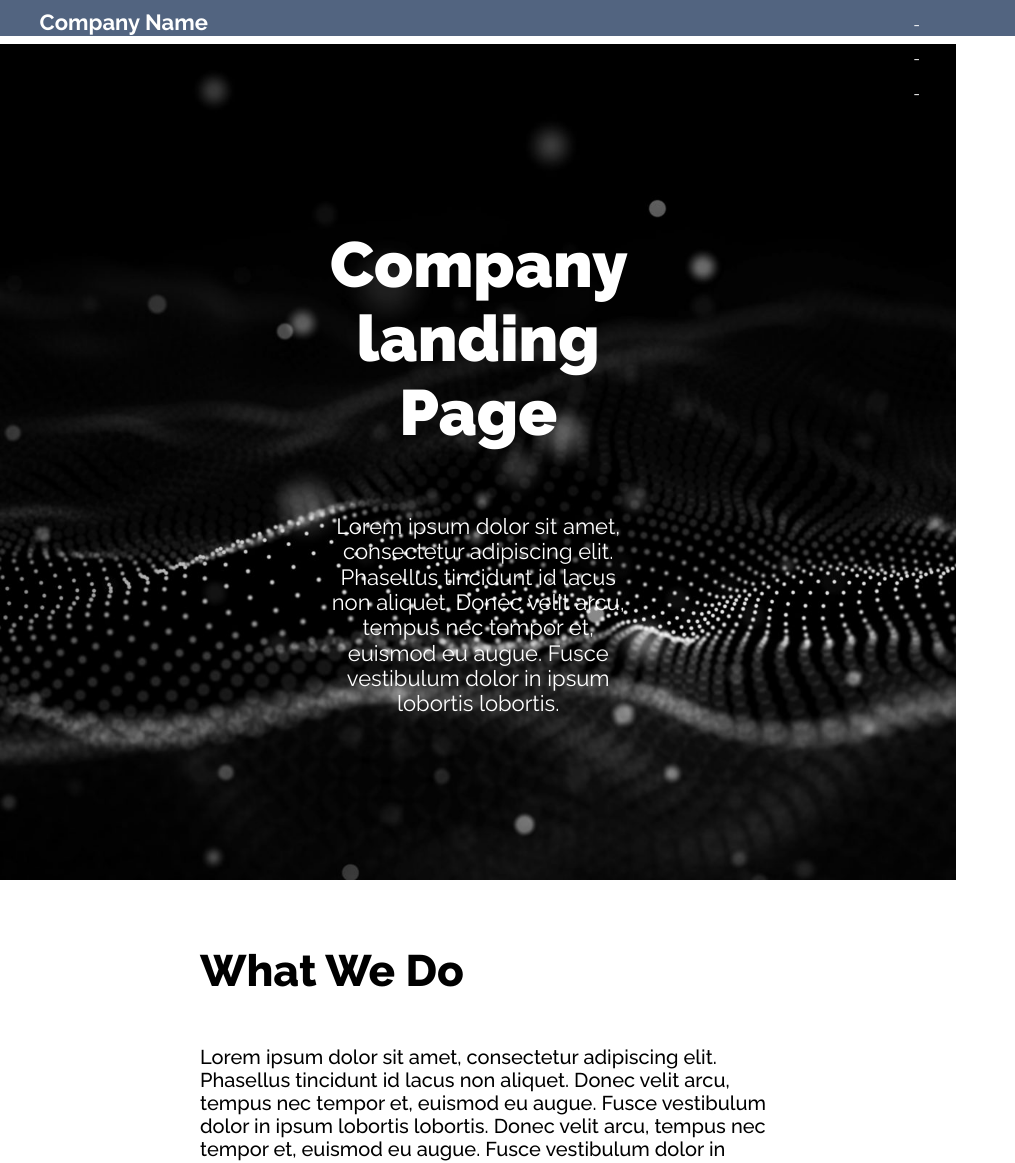
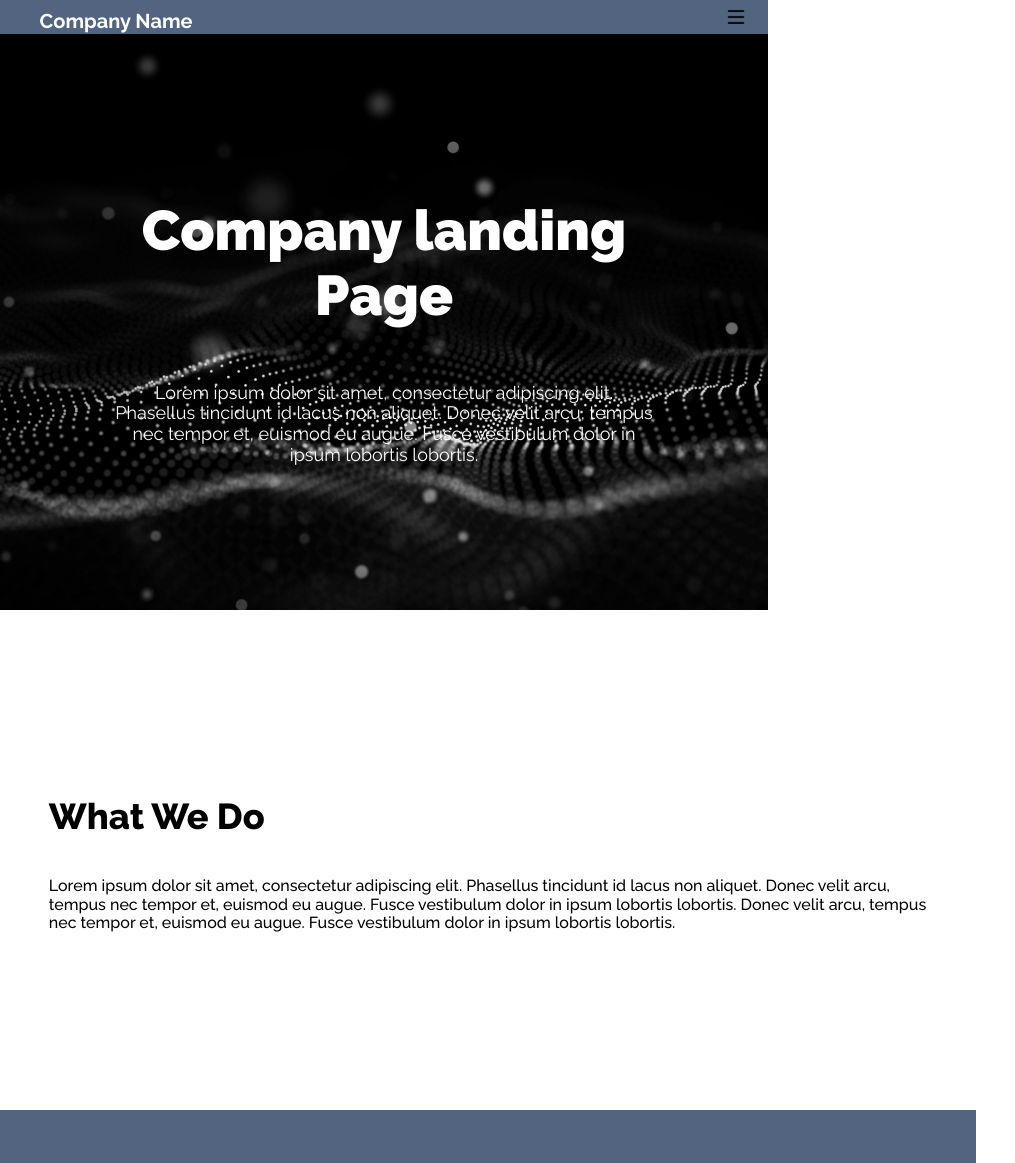
Before and after one commit to heorhi-bel/company_name, a plain HTML site: page index.html in a window 768 px wide. Shown: the top 1163 px of the page, 1015 px wide, since content can reach past the window. Drawn offline with nearby package versions, Linux system fonts and the light colour scheme.

Commit message:
# Header is ready for difference screen's (right commit)

```diff
--- a/index.html
+++ b/index.html
@@ -20,7 +20,7 @@
                 <li> <a href="#Projects">Projects</a> </li>
                 <li> <a href="#contacts">Contact</a> </li>
             </ul>
-            <div class="ul-min"><p>-</p><p>-</p><p>-</p></div>
+            <div class="ul-min"><img src="/images/dc9759c19e.png" width="24px" height="24px" alt=""></div>
         </nav>
         <section class="landing">
             <h1> Company landing Page </h1>
--- a/main.scss
+++ b/main.scss
@@ -25,8 +25,13 @@
         padding: 0 1.1em;
 
         @media screen and (max-width:980px) and (min-width:768px){
-            width: 980px;
             height: 36px;
+        }
+        @media screen and (max-width:768px) and (min-width:500px){
+            height: 34px;
+        }
+        @media screen and (max-width:500px){
+            height: 30px;
         }
         h2{
             margin: 10px 0 0 0;
@@ -34,6 +39,12 @@
             padding: 0 0 0 22px;
             @media screen and (max-width:980px) and (min-width:768px){
                 font-size: 22px;
+            }
+            @media screen and (max-width:768px) and (min-width:500px){
+                font-size: 20px;
+            }
+            @media screen and (max-width:500px){
+                font-size: inherit;
             }
         }
         ul{
@@ -43,6 +54,12 @@
             list-style-type: none;
             justify-content: space-between;
             @media screen and (max-width:980px) and (min-width:768px){
+                display: none;
+            }
+            @media screen and (max-width:768px) and (min-width:500px){
+                display: none;
+            }
+            @media screen and (max-width:500px){
                 display: none;
             }
 
@@ -62,28 +79,27 @@
             transform: translateY(0.8px);
         }
         .ul-min{
-            display: block;
-            width: 2em;
-            height: 2em;
-            position: absolute;
-            top: 0;
-            right: 10px;
+            display: none;
 
             @media screen and (max-width:980px) and (min-width:768px){
                 display: block;
-                width: 2em;
-                height: 2em;
-                position: absolute;
-                top: 0;
-                right: 70px;
+                margin: 5px 2px;
+            }
+            @media screen and (max-width:768px) and (min-width:500px){
+                display: block;
+                margin: 5px 2px;
+            }
+            @media screen and (max-width:500px){
+                display: block;
+                margin: 5px 2px;
             }
         }
     }
     .landing{
         font-size: 22px;
         color: white;
-        margin: 2em 0 0 0;
-        padding: 0 15em;
+        margin: 2.2em 0 0 0;
+        padding: 0 20%;
         text-align: center;
         display: flex;
         height: 38em;
@@ -97,6 +113,30 @@
         h1{
             @extend %h1-option;
             font-weight: 900;
+
+            @media screen and (max-width:768px) and (min-width:500px){
+                font-size: 56px;
+            }
+            @media screen and (max-width:500px){
+                font-size: 32px;
+            }
+        }
+
+        @media screen and (max-width:980px) and (min-width:768px){
+            padding: 0 15%;
+            margin: 1.6em 0 0 0;
+        }
+        @media screen and (max-width:768px) and (min-width:500px){
+            padding: 0 15%;
+            margin: 1.9em 0 0 0;
+            height: 32em;
+            font-size: 18px;
+        }
+        @media screen and (max-width:500px){
+            padding: 0 15%;
+            margin: 2.4em 0 0 0;
+            height: 32em;
+            font-size: 12px;
         }
     }
 }
@@ -110,7 +150,7 @@
         font-size: 20px;
         font-weight: 500;
         height: 18em;
-        padding: 0 10em;
+        padding: 0 20%;
         display: flex;
         flex-flow: column nowrap;
         justify-content: center;
@@ -121,10 +161,37 @@
             font-weight: 800;
             justify-self: flex-start;
             align-self: flex-start;
+
+            @media screen and (max-width:980px) and (min-width:768px){
+                font-size: 40px;
+            }
+            @media screen and (max-width:768px) and (min-width:500px){
+                font-size: 36px;
+            }
+            @media screen and (max-width:500px){
+                font-size: 26px;
+            }
+        }
+
+        @media screen and (max-width:980px) and (min-width:768px){
+            padding: 1% 15%;
+            font-size: 19px;
+            height: 25em;
+        }
+        @media screen and (max-width:768px) and (min-width:500px){
+            padding: 1% 5%;
+            font-size: 16px;
+            height: 30em;
+        }
+        @media screen and (max-width:500px){
+            padding: 1% 5%;
+            font-size: 12px;
+            height: 20em;
         }
     }
     .achivments{
         background-color: $back-color;
+        color: white;
         height: 18em;
         display: flex;
         flex-flow: row nowrap;
```
Also changed, not shown: main.css.
